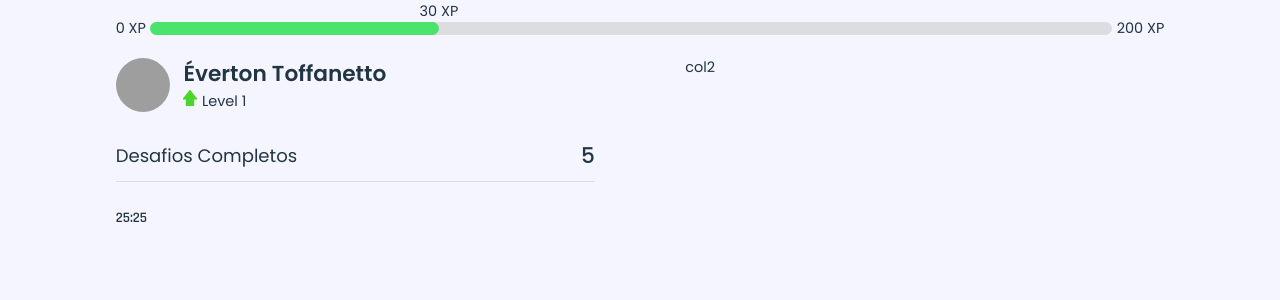
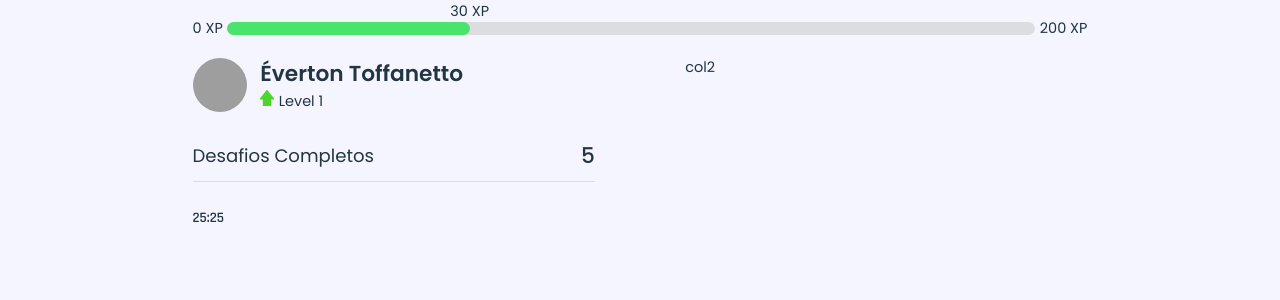
Before and after one commit to everton-dgn/pomodoro-react, a React (Create React App) app: page / in a window 1280 px wide. Shown: the top 300 px of the page. Built offline with nearby package versions, Linux system fonts and the light colour scheme; grey boxes are pictures that could not be loaded.

Commit message:
:fire: formatação de estilos

```diff
--- a/src/theme/layouts.ts
+++ b/src/theme/layouts.ts
@@ -11,7 +11,7 @@ export default {
     display: flex;
     flex-direction: column;
     width: 100%;
-    max-width: 120rem;
+    max-width: 103rem;
     margin: 0 auto;
     padding: 0 2rem;
   `,
```
